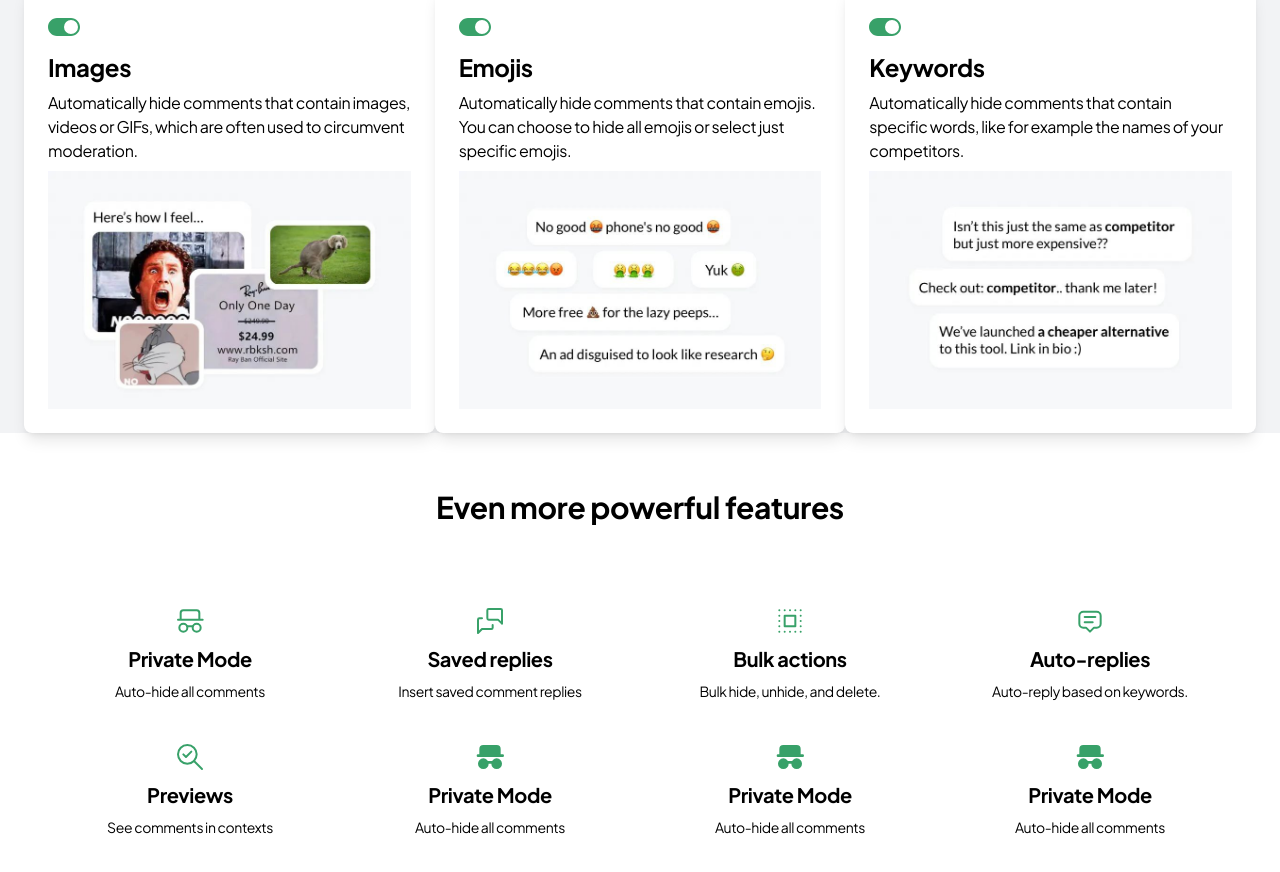
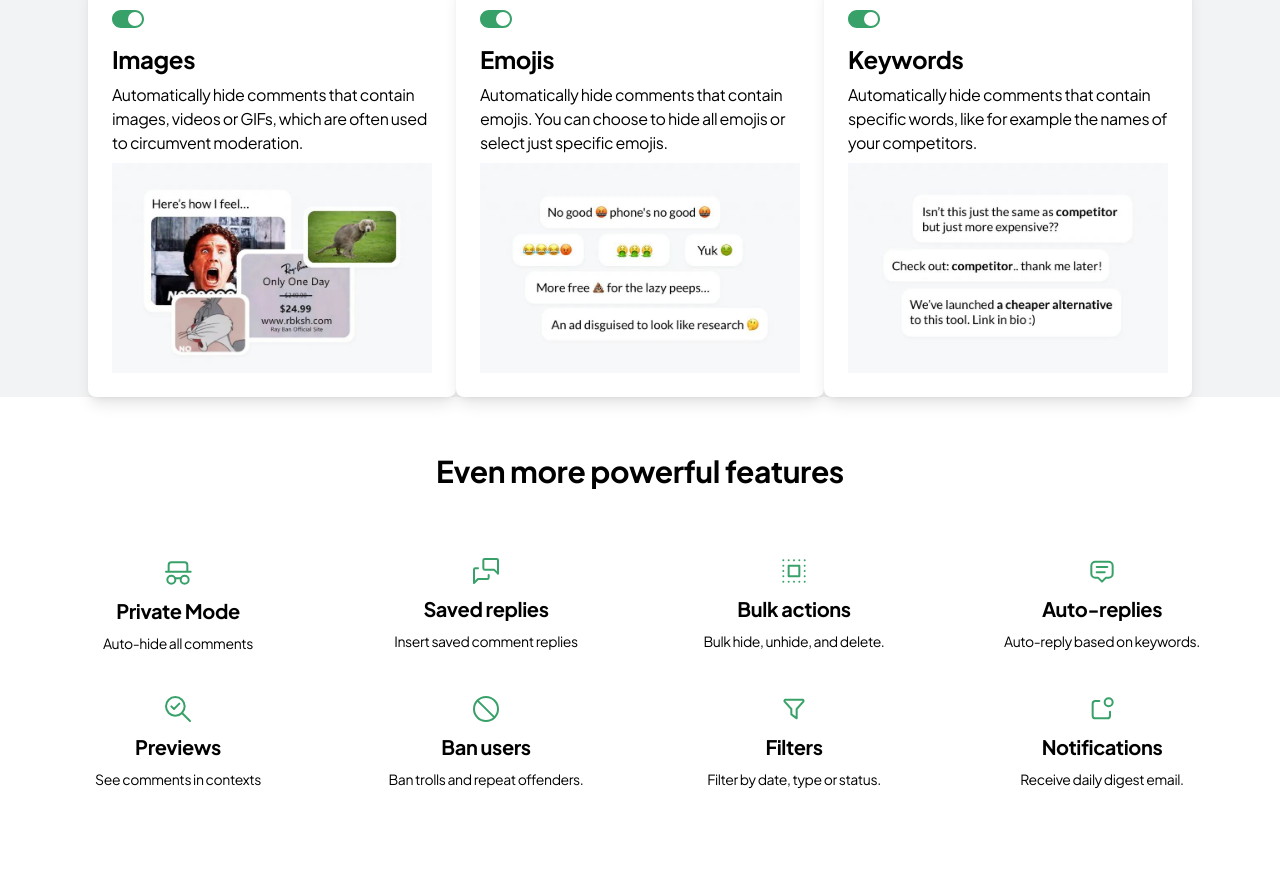
Before and after one commit to Ahdremy/Comment-Guard, a website: page dist/index.html in a window 1280 px wide. Shown: the part 3418-4290 px from the top of the page. After the commit the page ends 4247 px from the top, so only its background shows below. Drawn offline with Linux system fonts and the light colour scheme.

Commit message:
code compatibility

```diff
--- a/dist/index.html
+++ b/dist/index.html
@@ -371,8 +371,8 @@
     <section class="bg-gray-200 bg-opacity-50">
         <div class="container mx-auto m-14">
             <!-- Heading -->
-            <div class="text-center mt-18">
-                <h3 class="font-bold text-3xl">Here's how it works:</h3>
+            <div class="text-center m-14">
+                <h3 class="font-bold text-3xl pt-18">Here's how it works:</h3>
                 <p class="text-lg">Watch our 60 seconds product demo</p>
             </div>
 
@@ -380,13 +380,11 @@
             <div class="container mx-auto cursor-pointer bg-video h-full w-full m-7">
                 <video class="video" controls src="../images/explainer-video.mp4"></video>
             </div>
-        </div>
-    </section>
 
-    <!-- Extra Reviews -->
-    <section class="bg-gray-200 bg-opacity-50">
-         <!-- Extra Reviews -->
-         <div class="container flex flex-col justify-between items-center mt-10 p-6 space-y-10 md:space-y-0 md:space-x-4 mx-auto md:flex-row">
+            <!-- Extra Reviews and Features -->
+
+            <!-- Extra Reviews Container -->
+            <div class="container flex flex-col justify-between items-center m-10 p-6 space-y-10 md:space-y-0 md:space-x-4 mx-auto md:flex-row">
 
                     <!-- Review 1 -->
                     <div class="flex flex-col items-center space-y-2 w-full md:w-1/2 mb-2 md:mb-0">
@@ -465,13 +463,10 @@
                             <img src="../images/pfp-three.jpg" alt="image" class="w-12 h-12 rounded-full object-cover">
                         </div>
                     </div>
-
             </div>
-    </section>
 
             <!-- Extra Features -->
-    <section id="extra" class="bg-gray-200 bg-opacity-50">
-        <div class="container mx-auto m-14">
+            <div class="m-14">
                 <!-- Heading -->
                 <div class="text-center space-y-4">
                         <h3 class="font-bold text-2xl md:text-3xl">Leverage machine learning to keep your comments clean</h3>
@@ -479,7 +474,7 @@
                 </div>
 
                 <!-- Extra Features Container -->
-            <div class="flex flex-col justify-between items-center m-6 flex-wrap space-y-10 md:space-y-0 md:flex-row">
+                <div class="flex flex-col justify-between items-center flex-wrap m-8 space-y-10 md:space-y-0 md:flex-row">
 
                 <!-- Feature 1 -->
                 <div class="flex flex-col bg-white rounded-lg p-6 shadow-lg w-full md:w-1/3 space-y-2">
@@ -572,22 +567,24 @@
                 </div>
                 </div>
             </div>
+        </div>
     </section>
+
 
     <!-- Powerful Features -->
     <section id="powerful-features">
         <div class="container mx-auto m-10">
             <!-- Headings -->
-            <h3 class="text-center text-xl md:text-3xl font-bold">Even more powerful features</h3>
+            <h3 class="text-center text-3xl font-bold">Even more powerful features</h3>
 
             <!-- P-Features Container -->
-            <div class="flex flex-col flex-wrap md:flex-row space-y-10 items-center m-10">
+            <div class="flex flex-col flex-wrap md:flex-row space-y-10 items-center m-6">
 
                 <!-- BOX 1 -->
                 <div class="flex flex-col space-y-2 items-center justify-center text-center w-full md:w-1/4">
                     <!-- SVG -->
                     <div>
-                        <svg xmlns="http://www.w3.org/2000/svg" viewBox="0 0 24 24" fill="none" id="IconChangeColor" class="mt-10" height="32" width="32"><path fill="transparent" d="M19 6v5H5V6a2 2 0 0 1 2-2h10a2 2 0 0 1 2 2z" id="mainIconPathAttribute"></path><path stroke="#38a169" stroke-linecap="round" stroke-linejoin="round" stroke-width="1.5" d="M3 11h2m16.5 0H19m0 0V6a2 2 0 0 0-2-2H7a2 2 0 0 0-2 2v5m14 0H5" id="mainIconPathAttribute"></path><circle cx="7" cy="17" r="3" fill="transparent" stroke="#38a169" stroke-linecap="round" stroke-linejoin="round" stroke-width="1.5"></circle><circle cx="17" cy="17" r="3" fill="transparent" stroke="#38a169" stroke-linecap="round" stroke-linejoin="round" stroke-width="1.5"></circle><path stroke="#38a169" stroke-linecap="round" stroke-linejoin="round" stroke-width="1.5" d="M10 16h4" id="mainIconPathAttribute"></path></svg>
+                        <svg xmlns="http://www.w3.org/2000/svg" viewBox="0 0 24 24" fill="none" id="IconChangeColor" class="mt-11" height="32" width="32"><path fill="transparent" d="M19 6v5H5V6a2 2 0 0 1 2-2h10a2 2 0 0 1 2 2z" id="mainIconPathAttribute"></path><path stroke="#38a169" stroke-linecap="round" stroke-linejoin="round" stroke-width="1.5" d="M3 11h2m16.5 0H19m0 0V6a2 2 0 0 0-2-2H7a2 2 0 0 0-2 2v5m14 0H5" id="mainIconPathAttribute"></path><circle cx="7" cy="17" r="3" fill="transparent" stroke="#38a169" stroke-linecap="round" stroke-linejoin="round" stroke-width="1.5"></circle><circle cx="17" cy="17" r="3" fill="transparent" stroke="#38a169" stroke-linecap="round" stroke-linejoin="round" stroke-width="1.5"></circle><path stroke="#38a169" stroke-linecap="round" stroke-linejoin="round" stroke-width="1.5" d="M10 16h4" id="mainIconPathAttribute"></path></svg>
                     </div>
                     <!-- CONTENTS -->
                     <p class="text-xl text-center font-bold">Private Mode</p>
@@ -670,31 +667,42 @@
                  <div class="flex flex-col space-y-2 items-center justify-center text-center w-full md:w-1/4">
                     <!-- SVG -->
                     <div>
-                        <svg xmlns="http://www.w3.org/2000/svg" viewBox="0 0 24 24" fill="none" id="IconChangeColor" height="32" width="32"><path fill="#38a169" d="M19 6v5H5V6a2 2 0 0 1 2-2h10a2 2 0 0 1 2 2z" id="mainIconPathAttribute"></path><path stroke="#38a169" stroke-linecap="round" stroke-linejoin="round" stroke-width="2" d="M3 11h2m16.5 0H19m0 0V6a2 2 0 0 0-2-2H7a2 2 0 0 0-2 2v5m14 0H5" id="mainIconPathAttribute"></path><circle cx="7" cy="17" r="3" fill="#38a169" stroke="#38a169" stroke-linecap="round" stroke-linejoin="round" stroke-width="2"></circle><circle cx="17" cy="17" r="3" fill="#38a169" stroke="#38a169" stroke-linecap="round" stroke-linejoin="round" stroke-width="2"></circle><path stroke="#38a169" stroke-linecap="round" stroke-linejoin="round" stroke-width="2" d="M10 16h4" id="mainIconPathAttribute"></path></svg>
+                        <svg xmlns="http://www.w3.org/2000/svg" class="icon icon-tabler icon-tabler-ban" width="32" height="32" viewBox="0 0 24 24" stroke-width="1.5" stroke="#38a169" fill="none" stroke-linecap="round" stroke-linejoin="round">
+                            <path stroke="none" d="M0 0h24v24H0z" fill="none"/>
+                            <circle cx="12" cy="12" r="9" />
+                            <line x1="5.7" y1="5.7" x2="18.3" y2="18.3" />
+                        </svg>
                     </div>
                     <!-- CONTENTS -->
-                    <p class="text-xl text-center font-bold">Private Mode</p>
-                    <p class="text-sm text-center">Auto-hide all comments</p>
+                    <p class="text-xl text-center font-bold">Ban users</p>
+                    <p class="text-sm text-center">Ban trolls and repeat offenders.</p>
                 </div>
                  <!-- BOX 7 -->
                  <div class="flex flex-col space-y-2 items-center justify-center text-center w-full md:w-1/4">
                     <!-- SVG -->
                     <div>
-                        <svg xmlns="http://www.w3.org/2000/svg" viewBox="0 0 24 24" fill="none" id="IconChangeColor" height="32" width="32"><path fill="#38a169" d="M19 6v5H5V6a2 2 0 0 1 2-2h10a2 2 0 0 1 2 2z" id="mainIconPathAttribute"></path><path stroke="#38a169" stroke-linecap="round" stroke-linejoin="round" stroke-width="2" d="M3 11h2m16.5 0H19m0 0V6a2 2 0 0 0-2-2H7a2 2 0 0 0-2 2v5m14 0H5" id="mainIconPathAttribute"></path><circle cx="7" cy="17" r="3" fill="#38a169" stroke="#38a169" stroke-linecap="round" stroke-linejoin="round" stroke-width="2"></circle><circle cx="17" cy="17" r="3" fill="#38a169" stroke="#38a169" stroke-linecap="round" stroke-linejoin="round" stroke-width="2"></circle><path stroke="#38a169" stroke-linecap="round" stroke-linejoin="round" stroke-width="2" d="M10 16h4" id="mainIconPathAttribute"></path></svg>
+                        <svg xmlns="http://www.w3.org/2000/svg" class="icon icon-tabler icon-tabler-filter" width="32" height="32" viewBox="0 0 24 24" stroke-width="1.5" stroke="#38a169" fill="none" stroke-linecap="round" stroke-linejoin="round">
+                            <path stroke="none" d="M0 0h24v24H0z" fill="none"/>
+                            <path d="M5.5 5h13a1 1 0 0 1 .5 1.5l-5 5.5l0 7l-4 -3l0 -4l-5 -5.5a1 1 0 0 1 .5 -1.5" />
+                        </svg>
                     </div>
                     <!-- CONTENTS -->
-                    <p class="text-xl text-center font-bold">Private Mode</p>
-                    <p class="text-sm text-center">Auto-hide all comments</p>
+                    <p class="text-xl text-center font-bold">Filters</p>
+                    <p class="text-sm text-center">Filter by date, type or status.</p>
                 </div>
                  <!-- BOX 8 -->
                  <div class="flex flex-col space-y-2 items-center justify-center text-center w-full md:w-1/4">
                     <!-- SVG -->
                     <div>
-                        <svg xmlns="http://www.w3.org/2000/svg" viewBox="0 0 24 24" fill="none" id="IconChangeColor" height="32" width="32"><path fill="#38a169" d="M19 6v5H5V6a2 2 0 0 1 2-2h10a2 2 0 0 1 2 2z" id="mainIconPathAttribute"></path><path stroke="#38a169" stroke-linecap="round" stroke-linejoin="round" stroke-width="2" d="M3 11h2m16.5 0H19m0 0V6a2 2 0 0 0-2-2H7a2 2 0 0 0-2 2v5m14 0H5" id="mainIconPathAttribute"></path><circle cx="7" cy="17" r="3" fill="#38a169" stroke="#38a169" stroke-linecap="round" stroke-linejoin="round" stroke-width="2"></circle><circle cx="17" cy="17" r="3" fill="#38a169" stroke="#38a169" stroke-linecap="round" stroke-linejoin="round" stroke-width="2"></circle><path stroke="#38a169" stroke-linecap="round" stroke-linejoin="round" stroke-width="2" d="M10 16h4" id="mainIconPathAttribute"></path></svg>
+                        <svg xmlns="http://www.w3.org/2000/svg" class="icon icon-tabler icon-tabler-notification" width="32" height="32" viewBox="0 0 24 24" stroke-width="1.5" stroke="#38a169" fill="none" stroke-linecap="round" stroke-linejoin="round">
+                            <path stroke="none" d="M0 0h24v24H0z" fill="none"/>
+                            <path d="M10 6h-3a2 2 0 0 0 -2 2v9a2 2 0 0 0 2 2h9a2 2 0 0 0 2 -2v-3" />
+                            <circle cx="17" cy="7" r="3" />
+                        </svg>
                     </div>
                     <!-- CONTENTS -->
-                    <p class="text-xl text-center font-bold">Private Mode</p>
-                    <p class="text-sm text-center">Auto-hide all comments</p>
+                    <p class="text-xl text-center font-bold">Notifications</p>
+                    <p class="text-sm text-center">Receive daily digest email.</p>
                 </div>
             </div>
         </div>
```
Also changed, not shown: dist/output.css. Lines whose indentation alone changed are shown as unchanged.
